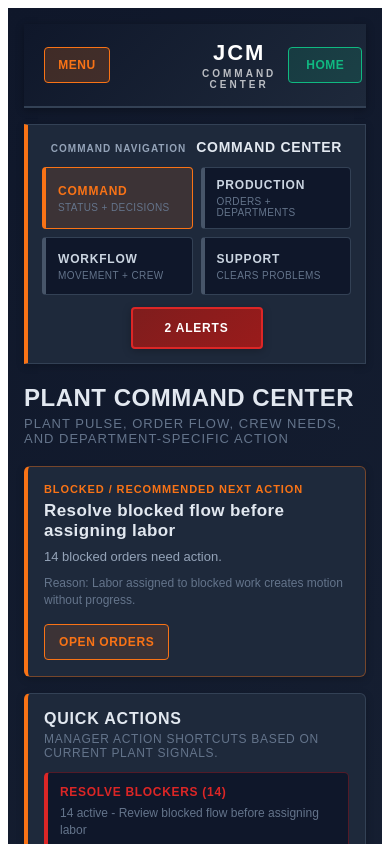
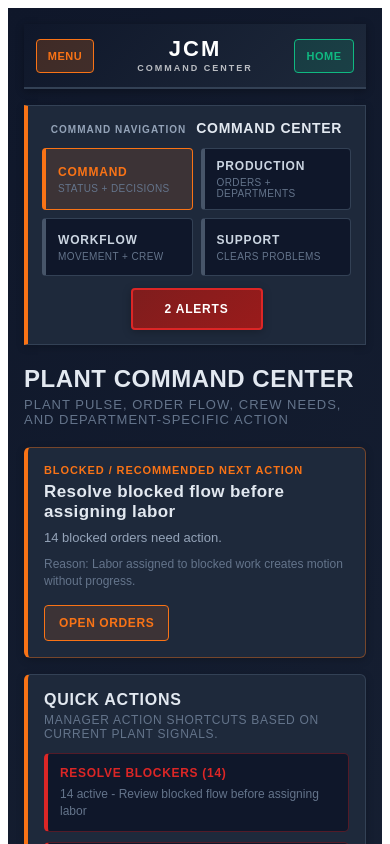
Before and after one commit to jcm-digital-coworker/JCM-Command-Center, a React (Vite) app: page / in a window 390 px wide. Shown: the top 844 px of the page. Built offline with nearby package versions, Linux system fonts and the light colour scheme.

Commit message:
Center mobile header with balanced actions

```diff
--- a/src/components/shell/AppHeader.tsx
+++ b/src/components/shell/AppHeader.tsx
@@ -19,7 +19,7 @@ export default function AppHeader({
 }: AppHeaderProps) {
   return (
     <div style={getHeaderStyle(theme)}>
-      <div style={leftActionsStyle}>
+      <div style={headerSideStyle}>
         <button onClick={onMenuClick} style={getMenuButtonStyle(theme)}>
           MENU
         </button>
@@ -35,12 +35,14 @@ export default function AppHeader({
         <div style={getSubtitleStyle(theme)}>COMMAND CENTER</div>
       </div>
 
+      <div style={rightActionsStyle}>
         <button
           onClick={onHomeClick ?? dispatchCommandHome}
           style={getHomeButtonStyle(theme)}
         >
           HOME
         </button>
+      </div>
     </div>
   );
 }
@@ -56,28 +58,36 @@ function getHeaderStyle(theme: 'dark' | 'light'): CSSProperties {
         ? 'linear-gradient(135deg, #0f172a 0%, #1e293b 100%)'
         : 'linear-gradient(135deg, #475569 0%, #64748b 100%)',
     color: 'white',
-    padding: '16px 20px',
+    padding: '14px 12px',
     borderRadius: 0,
     marginBottom: 16,
-    display: 'flex',
-    justifyContent: 'space-between',
+    display: 'grid',
+    gridTemplateColumns: 'minmax(86px, 1fr) auto minmax(86px, 1fr)',
     alignItems: 'center',
-    gap: 12,
+    gap: 8,
     boxShadow: '0 2px 8px rgba(0,0,0,0.3)',
     borderBottom: theme === 'dark' ? '2px solid #334155' : '2px solid #94a3b8',
   };
 }
 
-const leftActionsStyle: CSSProperties = {
+const headerSideStyle: CSSProperties = {
   display: 'flex',
-  gap: 8,
+  gap: 6,
   alignItems: 'center',
-  minWidth: 146,
+  justifyContent: 'flex-start',
+  minWidth: 0,
+};
+
+const rightActionsStyle: CSSProperties = {
+  display: 'flex',
+  alignItems: 'center',
+  justifyContent: 'flex-end',
+  minWidth: 0,
 };
 
 const titleContainerStyle: CSSProperties = {
-  flex: 1,
   textAlign: 'center',
+  minWidth: 86,
 };
 
 function getTitleStyle(theme: 'dark' | 'light'): CSSProperties {
@@ -88,18 +98,20 @@ function getTitleStyle(theme: 'dark' | 'light'): CSSProperties {
     fontWeight: 800,
     letterSpacing: '2px',
     color: 'white',
+    lineHeight: 1,
   };
 }
 
 function getSubtitleStyle(theme: 'dark' | 'light'): CSSProperties {
   void theme;
   return {
-    fontSize: 10,
-    letterSpacing: '3px',
+    fontSize: 9,
+    letterSpacing: '2px',
     opacity: 0.7,
-    marginTop: 2,
+    marginTop: 3,
     fontWeight: 600,
     color: 'white',
+    whiteSpace: 'nowrap',
   };
 }
 
@@ -109,12 +121,12 @@ function getMenuButtonStyle(theme: 'dark' | 'light'): CSSProperties {
     background: 'rgba(249, 115, 22, 0.2)',
     border: '1px solid #f97316',
     color: '#f97316',
-    padding: '10px 12px',
+    padding: '10px 9px',
     borderRadius: 4,
-    fontSize: 12,
+    fontSize: 11,
     cursor: 'pointer',
     fontWeight: 800,
-    minWidth: 66,
+    minWidth: 58,
     letterSpacing: '0.5px',
     transition: 'all 0.2s',
   };
@@ -126,12 +138,12 @@ function getBackButtonStyle(theme: 'dark' | 'light'): CSSProperties {
     background: 'rgba(100, 116, 139, 0.2)',
     border: '1px solid #64748b',
     color: '#cbd5e1',
-    padding: '10px 12px',
+    padding: '10px 9px',
     borderRadius: 4,
-    fontSize: 12,
+    fontSize: 11,
     cursor: 'pointer',
     fontWeight: 800,
-    minWidth: 66,
+    minWidth: 56,
     letterSpacing: '0.5px',
     transition: 'all 0.2s',
   };
@@ -143,12 +155,12 @@ function getHomeButtonStyle(theme: 'dark' | 'light'): CSSProperties {
     background: 'rgba(16, 185, 129, 0.16)',
     border: '1px solid #10b981',
     color: '#10b981',
-    padding: '10px 12px',
+    padding: '10px 9px',
     borderRadius: 4,
-    fontSize: 12,
+    fontSize: 11,
     cursor: 'pointer',
     fontWeight: 900,
-    minWidth: 74,
+    minWidth: 60,
     letterSpacing: '0.5px',
     transition: 'all 0.2s',
   };
```
Lines whose indentation alone changed are shown as unchanged.
